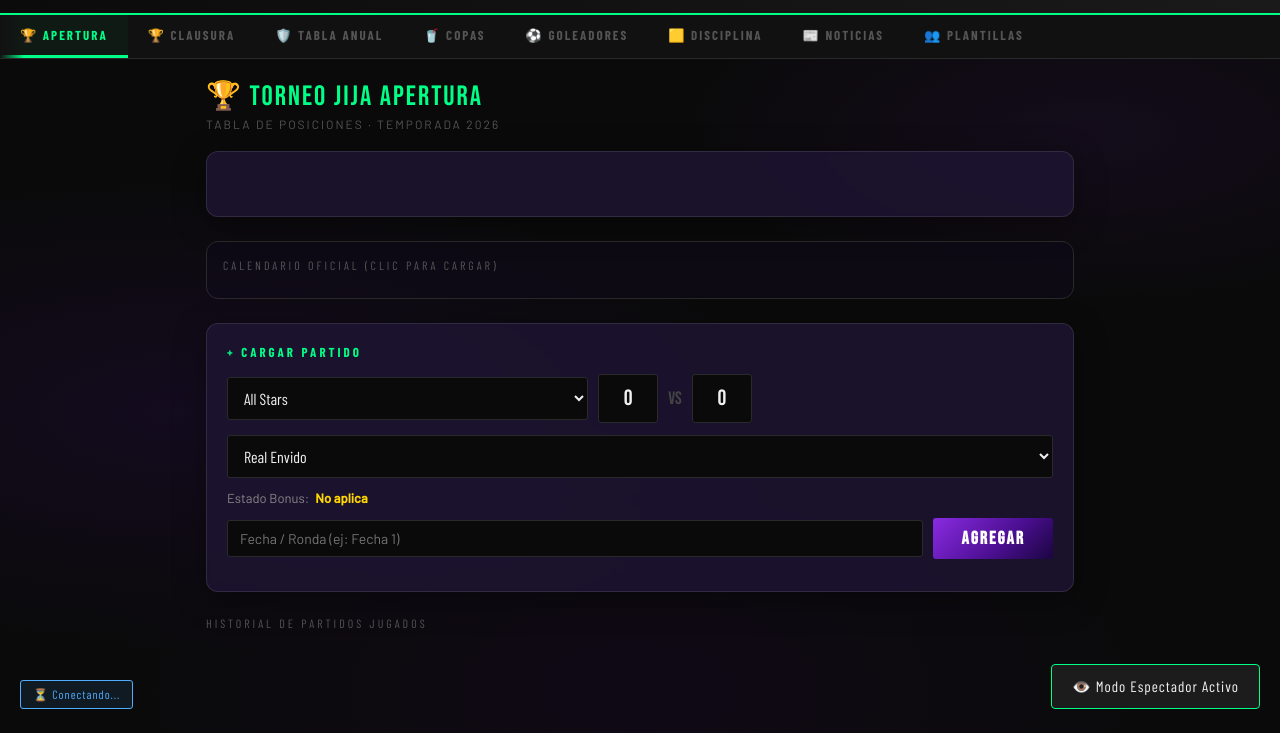
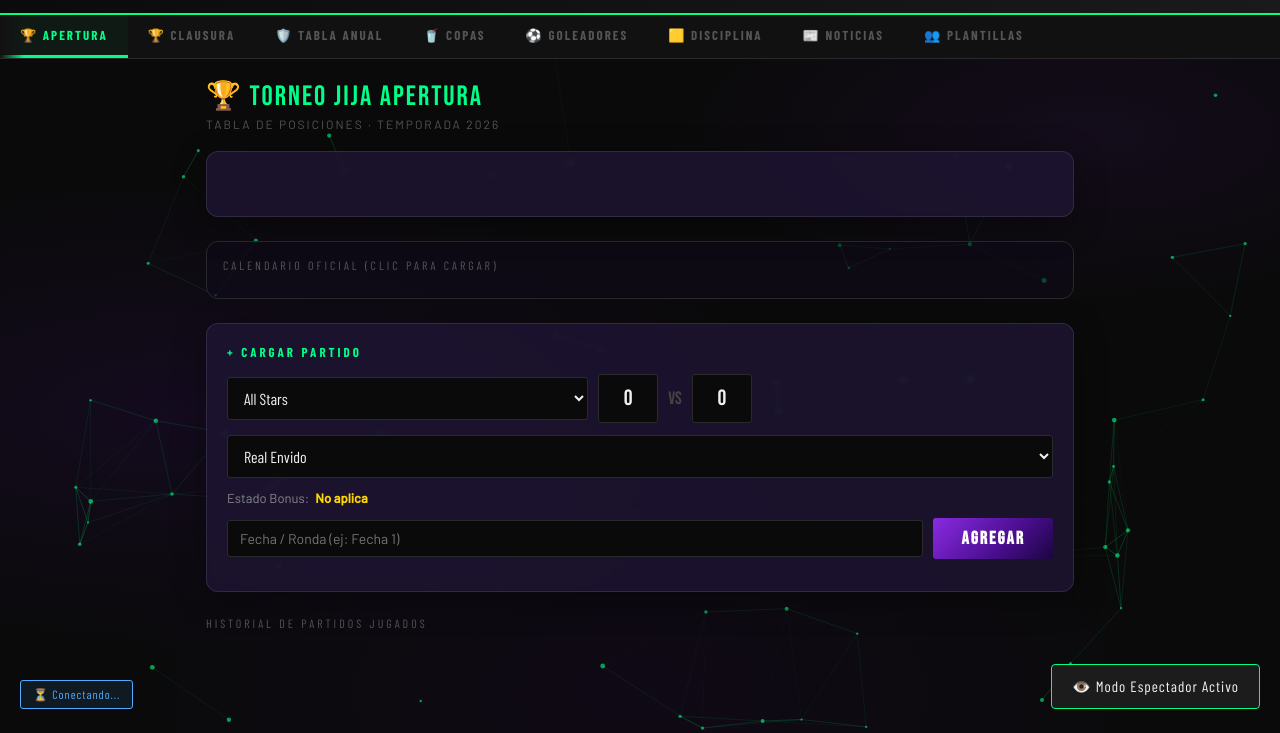
Before and after one commit to santinocarril3-cmyk/super-jija-league-2026, a plain HTML site: page index.html in a window 1280 px wide. Both pictures are taken after a click on the button "Ver como espectador →". Shown: the part 67-800 px from the top of the page. Drawn offline with nearby package versions, Linux system fonts and the light colour scheme; no server answers.

Commit message:
Nuevo fondo con movimiento de particulas

```diff
--- a/index.html
+++ b/index.html
@@ -9,6 +9,7 @@
 
 </head>
 <body>
+<canvas id="bg-canvas"></canvas>
 
 <div id="loading-bar"></div>
 
@@ -313,6 +314,7 @@
 ════════════════════════════════════════════════════════ -->
 
 
+<script src="particles.js"></script>
 <script type="module" src="app.js"></script>
 </body>
 </html>
--- /dev/null
+++ b/particles.js
@@ -0,0 +1,173 @@
+/* ═══════════════════════════════════════════════════════════════════════
+   FONDO INTERACTIVO — partículas conectadas (Canvas 2D, sin librerías)
+   ───────────────────────────────────────────────────────────────────────
+   La idea, en criollo:
+
+   1) Dibujamos N puntitos en un <canvas> que cubre toda la pantalla,
+      detrás de todo el contenido (por eso en el CSS tiene z-index: -1).
+
+   2) Unas 60 veces por segundo movemos cada punto un poquito y volvemos
+      a dibujar todo el cuadro entero. Eso es lo que genera la sensación
+      de movimiento: es la misma idea que un dibujo animado, muchos
+      cuadros fijos mostrados rápido, uno detrás del otro.
+
+   3) Si dos puntos están cerca, dibujamos una línea finita entre ellos.
+      Cuanto más cerca están, más visible la línea — eso da el efecto
+      de "red" o "constelación".
+
+   4) El mouse (o el dedo, en celular) se trata como un punto más: los
+      puntos reales se conectan también con él si está lo bastante cerca.
+
+   No usa ninguna librería externa — solo la Canvas API que trae el
+   navegador de forma nativa.
+   ═══════════════════════════════════════════════════════════════════════ */
+
+(function () {
+  const canvas = document.getElementById('bg-canvas');
+  if (!canvas) return;
+  const ctx = canvas.getContext('2d');
+
+  // Si el usuario activó "reducir movimiento" en su sistema operativo
+  // (por mareos, epilepsia fotosensible, etc.), respetamos eso y dejamos
+  // los puntos quietos, sin animación.
+  const prefiereMenosMovimiento = window.matchMedia('(prefers-reduced-motion: reduce)').matches;
+
+  const COLOR_PUNTO       = '0, 255, 135'; // var(--verde) en formato "r, g, b"
+  const DISTANCIA_LINEA   = 130;           // px máx. para unir 2 puntos entre sí
+  const DISTANCIA_MOUSE   = 160;           // px máx. para unir un punto con el mouse
+
+  let ancho, alto;
+  let particulas = [];
+  let mouse = { x: null, y: null };
+  let animando = true;
+
+  // Menos puntos en pantallas chicas (celulares) para no sobrecargarlas.
+  function calcularCantidadParticulas() {
+    const area = ancho * alto;
+    return Math.min(90, Math.round(area / 14000));
+  }
+
+  function crearParticulas() {
+    const cantidad = calcularCantidadParticulas();
+    particulas = [];
+    for (let i = 0; i < cantidad; i++) {
+      particulas.push({
+        x:  Math.random() * ancho,
+        y:  Math.random() * alto,
+        vx: (Math.random() - 0.5) * 0.4,  // velocidad horizontal, lenta
+        vy: (Math.random() - 0.5) * 0.4,  // velocidad vertical, lenta
+        r:  Math.random() * 1.5 + 1        // radio del puntito
+      });
+    }
+  }
+
+  function ajustarTamaño() {
+    ancho = canvas.width  = window.innerWidth;
+    alto  = canvas.height = window.innerHeight;
+    crearParticulas();
+  }
+
+  function dibujarCuadro() {
+    ctx.clearRect(0, 0, ancho, alto);
+
+    // 1) Mover y dibujar cada partícula
+    particulas.forEach(p => {
+      p.x += p.vx;
+      p.y += p.vy;
+
+      // Si llega a un borde de la pantalla, "rebota" invirtiendo su velocidad
+      if (p.x < 0 || p.x > ancho) p.vx *= -1;
+      if (p.y < 0 || p.y > alto)  p.vy *= -1;
+
+      ctx.beginPath();
+      ctx.arc(p.x, p.y, p.r, 0, Math.PI * 2);
+      ctx.fillStyle = `rgba(${COLOR_PUNTO}, 0.6)`;
+      ctx.fill();
+    });
+
+    // 2) Unir con una línea las partículas que están cerca entre sí
+    for (let i = 0; i < particulas.length; i++) {
+      for (let j = i + 1; j < particulas.length; j++) {
+        const dx = particulas[i].x - particulas[j].x;
+        const dy = particulas[i].y - particulas[j].y;
+        const distancia = Math.sqrt(dx * dx + dy * dy);
+
+        if (distancia < DISTANCIA_LINEA) {
+          const opacidad = 1 - distancia / DISTANCIA_LINEA; // más cerca = más visible
+          ctx.beginPath();
+          ctx.moveTo(particulas[i].x, particulas[i].y);
+          ctx.lineTo(particulas[j].x, particulas[j].y);
+          ctx.strokeStyle = `rgba(${COLOR_PUNTO}, ${opacidad * 0.25})`;
+          ctx.lineWidth = 1;
+          ctx.stroke();
+        }
+      }
+    }
+
+    // 3) Unir con el mouse/dedo las partículas que están cerca de él
+    if (mouse.x !== null) {
+      particulas.forEach(p => {
+        const dx = p.x - mouse.x;
+        const dy = p.y - mouse.y;
+        const distancia = Math.sqrt(dx * dx + dy * dy);
+        if (distancia < DISTANCIA_MOUSE) {
+          const opacidad = 1 - distancia / DISTANCIA_MOUSE;
+          ctx.beginPath();
+          ctx.moveTo(p.x, p.y);
+          ctx.lineTo(mouse.x, mouse.y);
+          ctx.strokeStyle = `rgba(${COLOR_PUNTO}, ${opacidad * 0.4})`;
+          ctx.lineWidth = 1;
+          ctx.stroke();
+        }
+      });
+    }
+
+    if (animando) requestAnimationFrame(dibujarCuadro);
+  }
+
+  function dibujarCuadroEstatico() {
+    // Versión sin movimiento, para "prefers-reduced-motion"
+    ctx.clearRect(0, 0, ancho, alto);
+    particulas.forEach(p => {
+      ctx.beginPath();
+      ctx.arc(p.x, p.y, p.r, 0, Math.PI * 2);
+      ctx.fillStyle = `rgba(${COLOR_PUNTO}, 0.4)`;
+      ctx.fill();
+    });
+  }
+
+  // ── Eventos ──────────────────────────────────────────────────────────
+  window.addEventListener('resize', ajustarTamaño);
+
+  window.addEventListener('mousemove', e => {
+    mouse.x = e.clientX;
+    mouse.y = e.clientY;
+  });
+  window.addEventListener('mouseout', () => { mouse.x = null; mouse.y = null; });
+
+  // { passive: true } le avisa al navegador que no vamos a bloquear el
+  // scroll táctil desde este listener — hace que el scroll en celular
+  // sea más fluido.
+  window.addEventListener('touchmove', e => {
+    if (e.touches[0]) {
+      mouse.x = e.touches[0].clientX;
+      mouse.y = e.touches[0].clientY;
+    }
+  }, { passive: true });
+  window.addEventListener('touchend', () => { mouse.x = null; mouse.y = null; });
+
+  // Si el usuario cambia de pestaña, pausamos la animación — no tiene
+  // sentido gastar batería/CPU dibujando algo que no se está viendo.
+  document.addEventListener('visibilitychange', () => {
+    animando = !document.hidden;
+    if (animando) requestAnimationFrame(dibujarCuadro);
+  });
+
+  // ── Arranque ─────────────────────────────────────────────────────────
+  ajustarTamaño();
+  if (prefiereMenosMovimiento) {
+    dibujarCuadroEstatico();
+  } else {
+    dibujarCuadro();
+  }
+})();
--- a/style.css
+++ b/style.css
@@ -14,6 +14,16 @@
   }
 
   * { margin: 0; padding: 0; box-sizing: border-box; }
+
+  /* El fondo de partículas va fijo detrás de todo el contenido.
+     pointer-events:none es clave: sin eso, el canvas "robaría" los
+     clics y no podrías tocar los botones que están arriba. */
+  #bg-canvas {
+    position: fixed;
+    inset: 0;
+    z-index: -1;
+    pointer-events: none;
+  }
 
   body {
     background: var(--negro);
```
Also changed, not shown: 1 other file.
